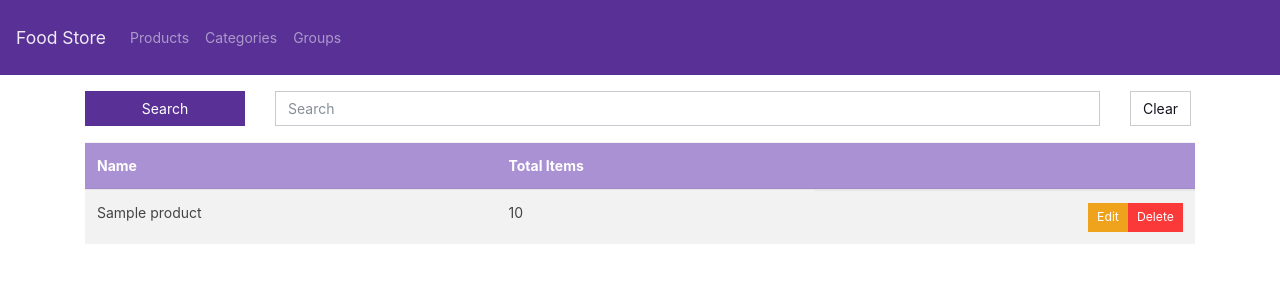
After one commit to MATTALUI/foodstoragemonitor, a Flask app: page /products in a window 1280 px wide. The commit adds this page. Shown: the top 300 px of the page. Run offline with Flask 2, Linux system fonts and the light colour scheme; tables that the repository leaves empty hold one stand-in row (values such as "Sample post"); some libraries are stand-ins or nearby versions.

Commit message:
add ability to manage products; ninki minjaj

```diff
--- a/blueprints/itemsets_blueprint.py
+++ b/blueprints/itemsets_blueprint.py
@@ -17,7 +17,7 @@ def storage_items():
     if request.method == 'GET':
         return index()
     elif request.method == 'POST':
-        return create_storage_item()
+        return create()
 
 @itemsets_blueprint.route("/storage-items/<item_set_id>", methods=['DELETE'])
 def item_set(item_set_id):
@@ -106,7 +106,7 @@ def get_item_set_context(item_set):
         return "info"
     return "default"
 
-def create_storage_item():
+def create():
     for item_set_data in json.loads(request.data):
 
         product_name = item_set_data['product_name']
--- a/blueprints/products_blueprint.py
+++ b/blueprints/products_blueprint.py
@@ -1,7 +1,7 @@
-from flask import Blueprint, request
+from flask import Blueprint, request, render_template, redirect
 import json
 from sqlalchemy import func
-from models import Product
+from models import db, Product, ItemSet
 
 products_blueprint = Blueprint('products_blueprint', __name__)
 
@@ -13,6 +13,59 @@ def get_products_list():
     if request.method == 'GET':
         return products_list()
 
+@products_blueprint.route("/products", methods=['GET', 'POST'])
+def products():
+    if request.method == 'GET':
+        return index()
+    elif request.method == 'POST':
+        return create()
+
+@products_blueprint.route("/products/<product_id>", methods=['GET', 'POST', 'DELETE'])
+def item_set(product_id):
+    if request.method == 'GET':
+        return product_id
+    elif request.method == 'POST':
+        return update(product_id)
+    elif request.method == 'DELETE':
+        return destroy(product_id)
+
+@products_blueprint.route("/products/<product_id>/edit", methods=['get'])
+def edit_product(product_id):
+    return edit(product_id)
+
+def index():
+    # TODO: We can change sorting here.
+    products = Product.query.order_by(func.lower(Product.name).asc()).all()
+    return render_template(
+        'products/index.html',
+        params=request.args,
+        products=products
+    )
+
+def edit(product_id):
+    product = Product.query.get(product_id)
+    return render_template(
+        'products/form.html',
+        product=product
+    )
+
+def create():
+    pass
+
+def update(product_id):
+    product = Product.query.get(product_id)
+    product.name = request.form.get('name')
+    db.session.add(product)
+    db.session.commit()
+    return redirect('/products')
+
+def destroy(product_id):
+    items = ItemSet.query.filter(ItemSet.product_id == product_id).delete()
+    product = Product.query.get(product_id)
+    db.session.delete(product)
+    db.session.commit()
+    return 'true'
+
 def products_list():
     search = request.args.get("term") or None
     products = Product.query
--- a/models/product.py
+++ b/models/product.py
@@ -10,3 +10,7 @@ class Product(db.Model):
     item_sets = relationship("ItemSet",  back_populates="product")
     groups = db.relationship('Group', secondary=ProductGroup, lazy='subquery', backref=db.backref('products', lazy=True))
     categories = db.relationship('Category', secondary=ProductCategory, lazy='subquery', backref=db.backref('products', lazy=True))
+
+    @property
+    def total_items(self):
+        return sum(item_set.quantity for item_set in self.item_sets)
--- /dev/null
+++ b/static/assets/js/products-index.js
@@ -0,0 +1,18 @@
+(() => {
+  $('.delete').on('click', (event) => {
+    const productId = $(event.target).closest('.product').data('product');
+    const quantity = +$(event.target).closest('.product').find('.quantity').html();
+    let message = " Are you sure you want to delete this product?"
+    if (quantity > 0) {
+      message += " This will also delete all " + quantity + " items you have in storage.";
+    }
+    if (!confirm(message)) { return; }
+
+    return fetch(`/products/${productId}`, { method: 'DELETE' })
+      .then(res => res.json())
+      .then(() => {
+        $(event.target).closest('.product').remove();
+      })
+      .catch(console.error);
+  });
+})();
--- a/templates/base.html
+++ b/templates/base.html
@@ -22,6 +22,9 @@
       <div class="collapse navbar-collapse" id="navbar">
         <ul class="navbar-nav">
           <li class="nav-item">
+            <a href="/products" class="nav-link">Products</a>
+          </li>
+          <li class="nav-item">
             <a href="/categories" class="nav-link">Categories</a>
           </li>
           <li class="nav-item">
--- a/templates/items/index.html
+++ b/templates/items/index.html
@@ -14,7 +14,6 @@
         <input type="submit" value="Search" class="btn btn-primary w-100" />
       </div>
       <div class="form-group col-sm-5">
-        <label for="search" class="sr-only">Password</label>
         <input type="text" name="search" class="form-control w-100" id="search" placeholder="Search" value="{{params.get('search') or ''}}">
       </div>
       <div class=" col-sm-2">
--- /dev/null
+++ b/templates/products/index.html
@@ -0,0 +1,55 @@
+{% extends 'base.html' %}
+{% block title %}Food Store | Products{% endblock %}
+{% block content %}
+  <script src="/assets/js/products-index.js" charset="utf-8" defer></script>
+  <form>
+    <div class="row">
+      <div class="col-sm-2">
+        <input type="submit" value="Search" class="btn btn-primary w-100" />
+      </div>
+      <div class="form-group col-sm-9">
+        <input type="text" name="search" class="form-control w-100" id="search" placeholder="Search" value="{{params.get('search') or ''}}">
+      </div>
+      <div class="col-sm-1">
+        <a href="/" class="btn btn-secondary">Clear</a>
+      </div>
+    </div>
+  </form>
+  <div class="row">
+    <div class="col-sm-12">
+      <table class="table table-striped table-hover">
+        <thead class="thead-dark">
+          <tr>
+            <th>
+              Name
+              <!-- <span class="d-flex flex-column">
+                  <i class="fas fa-sort-up"></i>
+                  <i class="fas fa-sort-down"></i>
+
+                </span> -->
+            </th>
+            <th>Total Items</th>
+            <th></th>
+          </tr>
+        </thead>
+        <tbody>
+          {% for product in products %}
+            <tr class="product" data-product="{{product.id}}">
+              <td>{{product.name}}</td>
+              <td class="quantity">{{product.total_items}}</td>
+              <td class="d-flex justify-content-end">
+                <a href="/products/{{product.id}}/edit" class="btn btn-sm btn-warning">Edit</a>
+                <a class="btn btn-sm btn-danger delete">Delete</a>
+              </td>
+            </tr>
+          {% endfor %}
+        </tbody>
+      </table>
+      {% if products|length == 0 %}
+        <div class="alert alert-info">
+          No Products Here.
+        </div>
+      {% endif %}
+    </div>
+  </div>
+{% endblock %}
```
Also changed, not shown: templates/products/form.html (added, +23 -0 lines).
